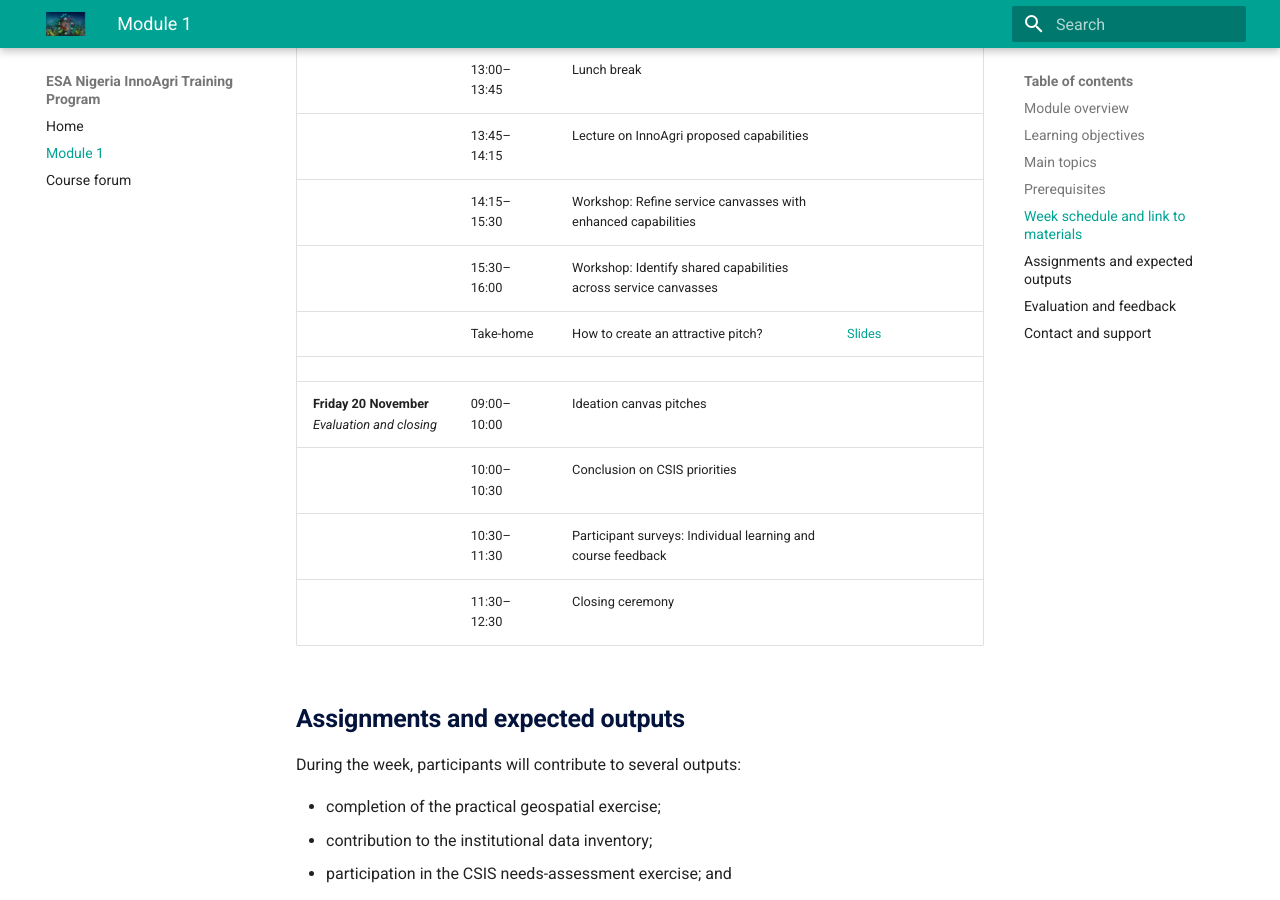
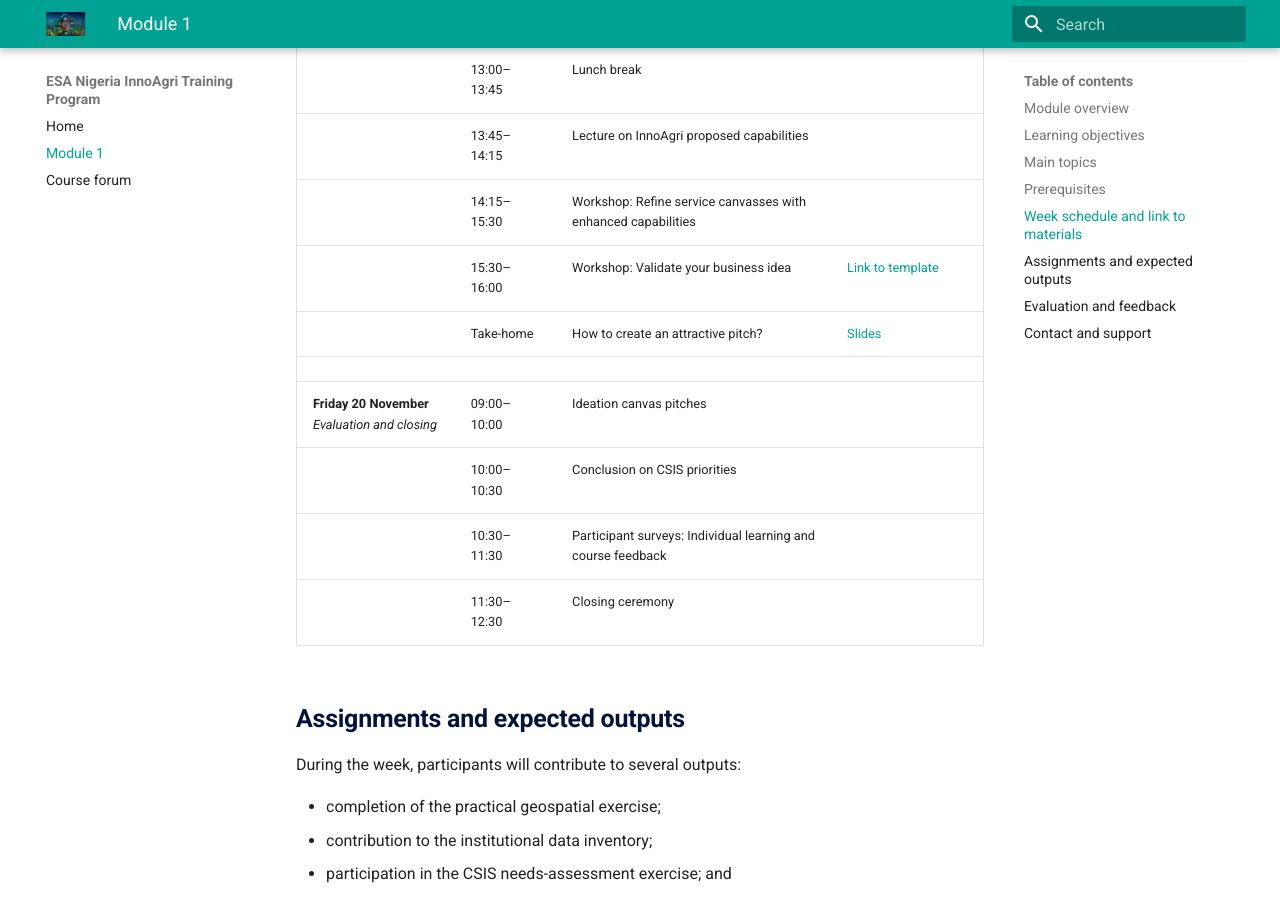
Before and after one commit to ESA-Nigeria-InnoAgri/InnoAgri-training, an MkDocs documentation site: the page built from docs/module-01/index.md, in a window 1280 px wide and 900 px high, scrolled down 5157 px. Built offline with MkDocs 1.6.1 and Material for MkDocs 9.7.7, drawn with Linux system fonts in a browser that asks for light colours.

Commit message:
add business validation template

```diff
--- a/docs/module-01/index.md
+++ b/docs/module-01/index.md
@@ -129,7 +129,7 @@ All participants are requested to:
 | | 13:00–13:45 | Lunch break | |
 | | 13:45–14:15 | Lecture on InnoAgri proposed capabilities | |
 | | 14:15–15:30 | Workshop: Refine service canvasses with enhanced capabilities | |
-| | 15:30–16:00 | Workshop: Identify shared capabilities across service canvasses | |
+| | 15:30–16:00 | Workshop: Validate your business idea | [Link to template](https://docs.google.com/presentation/d/1ETkC3-aXxMxV8ojx4Ss_Zc5wi7HiRbG6pBw-LUhP2mI/edit?slide=id.g32cd06883c2_0_294#slide=id.g32cd06883c2_0_294) |
 | | Take-home | How to create an attractive pitch? | [Slides](../module-01/resources/lectures/12_Pitching and branding-RAMANI.pdf)|
 | | | | |
 | **Friday 20 November**<br>*Evaluation and closing* | 09:00–10:00 | Ideation canvas pitches | |
```
